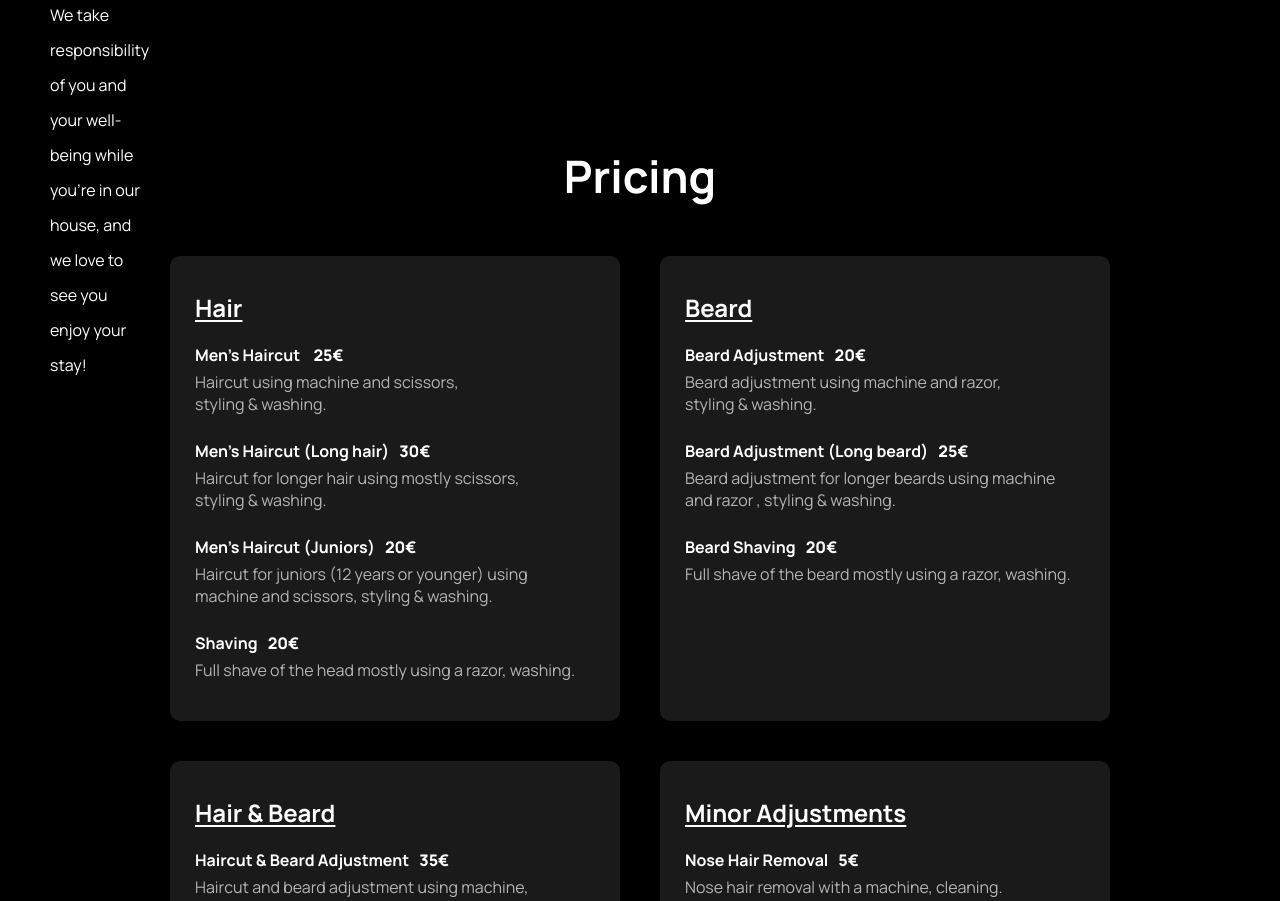
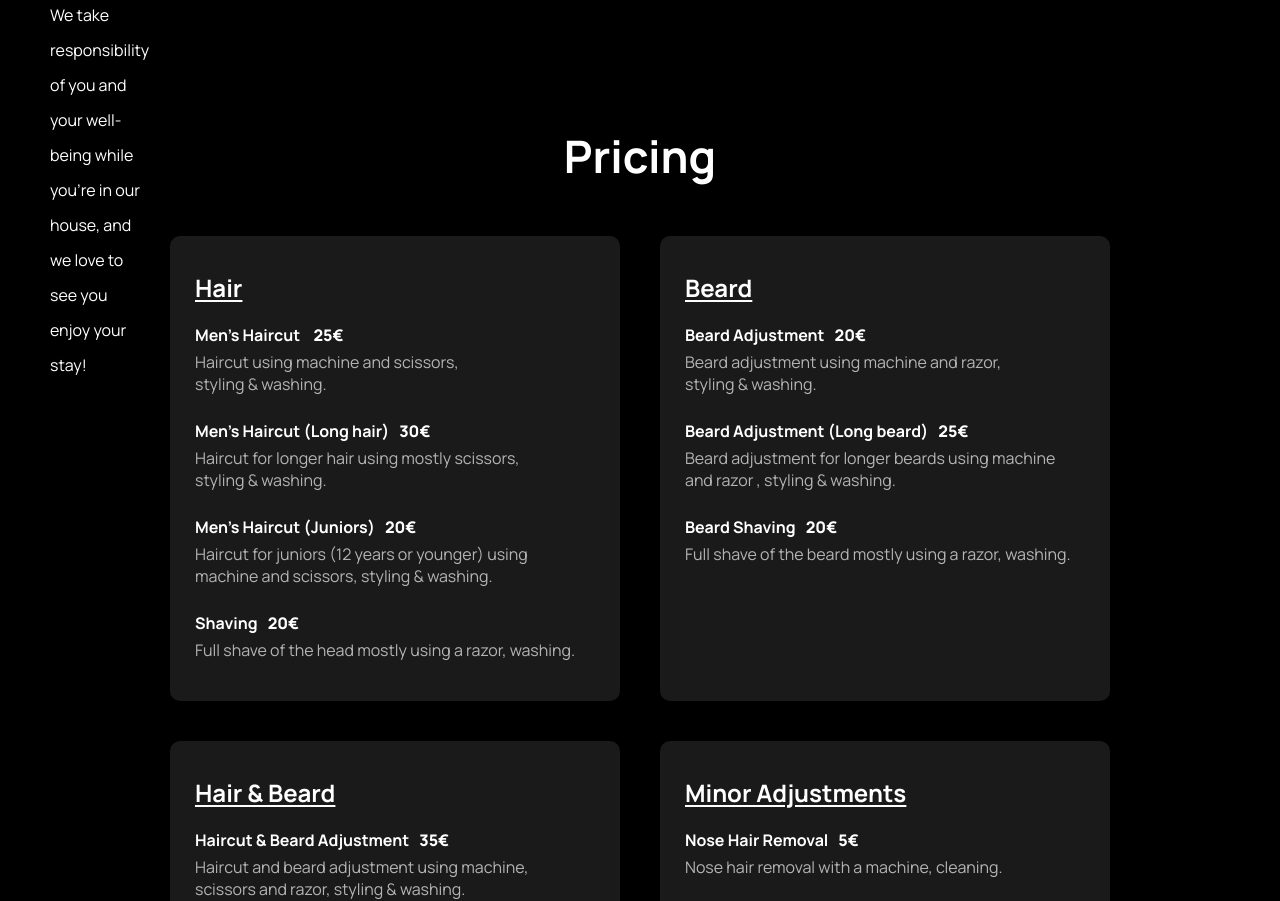
Before and after one commit to ivandjuka77/barber-cuts-new, a React (Create React App) app: page / in a window 1280 px wide. Shown: the part 1400-2301 px from the top of the page. Built offline with nearby package versions, Linux system fonts and the light colour scheme.

Commit message:
Changed top margin.

```diff
--- a/src/components/Pricing/Pricing.css
+++ b/src/components/Pricing/Pricing.css
@@ -5,7 +5,7 @@
 }
 
 .pricing > h1 {
-	margin-top: 100px;
+	margin-top: 80px;
 	font-size: 2.8rem;
 }
 
```
